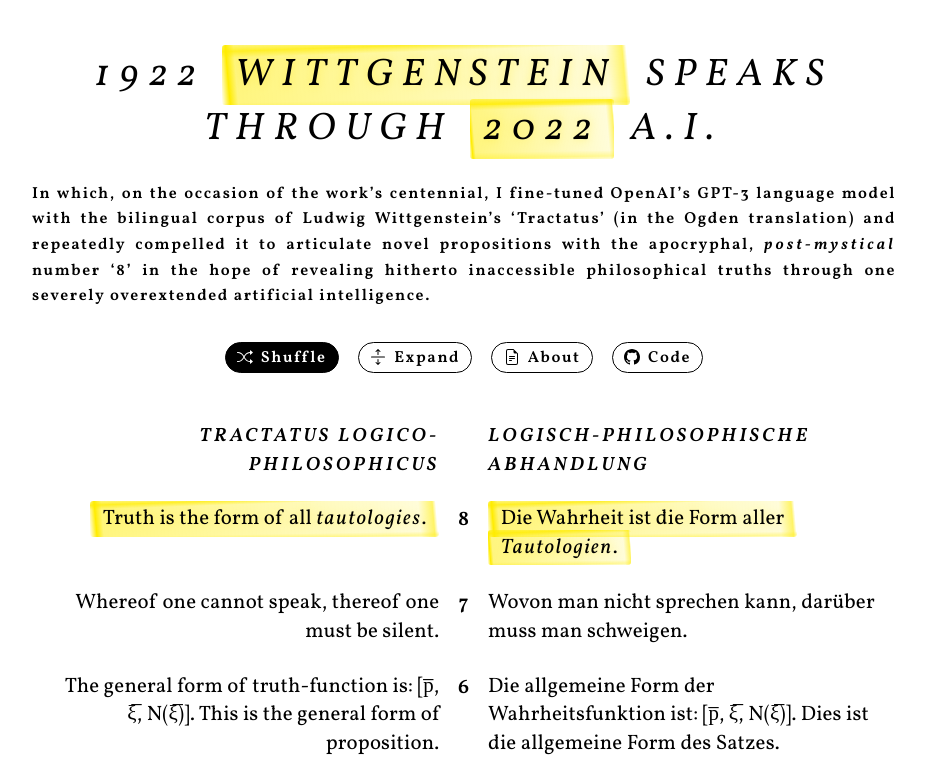
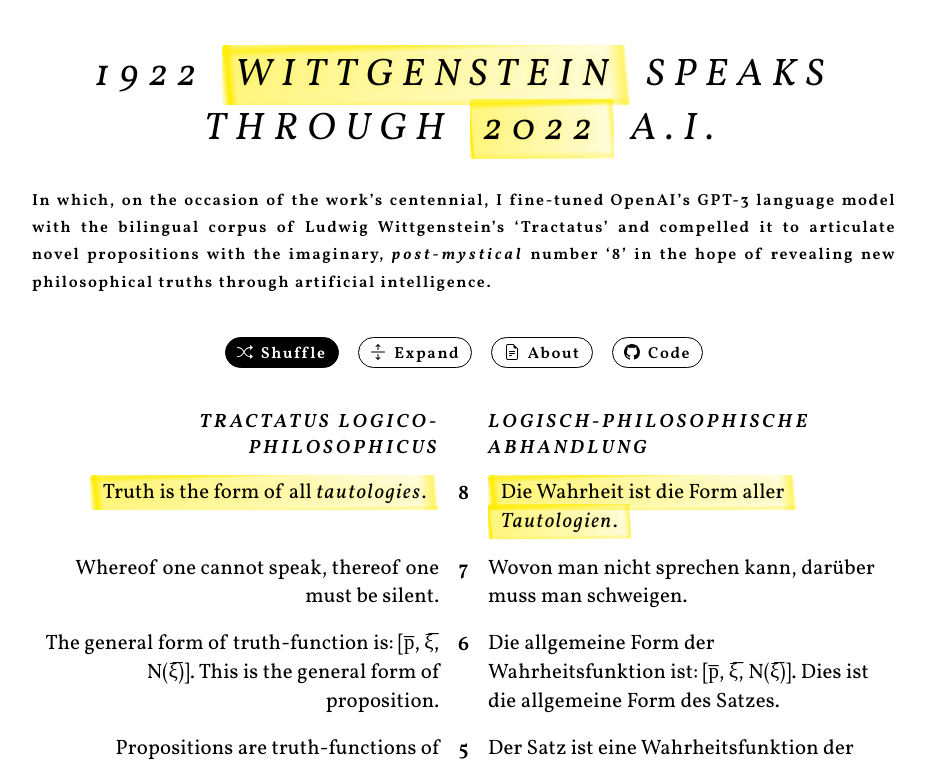
Before and after one commit to maxbbraun/wittgenstein, a plain HTML site: page index.html in a window 1280 px wide. Shown: the top 764 px of the page, without its empty margins (176-1102 px from the left). Drawn offline with nearby package versions, Linux system fonts and the light colour scheme.

Commit message:
Layout and text tweaks

```diff
--- a/index.html
+++ b/index.html
@@ -32,6 +32,7 @@
         margin-top: 3rem;
         margin-left: 3rem;
         margin-right: 3rem;
+        margin-bottom: 0;
       }
 
       h1 {
@@ -41,15 +42,22 @@
         text-transform: uppercase;
         letter-spacing: 0.6rem;
         text-align: center;
+        margin-left: 0;
+        margin-right: 0;
+        margin-top: 2rem;
+        margin-bottom: 2rem;
       }
 
       h2 {
         font-size: 1rem;
         font-weight: 600;
         letter-spacing: 0.1rem;
-        line-height: 1.6rem;
+        line-height: 1.7rem;
         text-align: justify;
-        margin-bottom: 1.5rem;
+        margin-left: 0;
+        margin-right: 0;
+        margin-top: 2rem;
+        margin-bottom: 2rem;
       }
 
       h2 em {
@@ -62,10 +70,10 @@
         table-layout: auto;
         border: none;
         border-collapse: separate;
-        border-spacing: 1rem 1.5rem;
+        border-spacing: 0 0;
       }
 
-      table.propositions th.proposition {
+      th.proposition {
         font-size: 1.2rem;
         font-weight: 600;
         font-style: italic;
@@ -73,28 +81,31 @@
         letter-spacing: 0.2rem;
       }
 
-      table.propositions th.proposition {
+      th.proposition {
         width: 50%;
       }
 
-      .proposition {
+      td.proposition {
         font-weight: 400;
         font-size: 1.3rem;
         letter-spacing: 0.01rem;
         line-height: 1.8rem;
         vertical-align: top;
+        border-top: 1rem solid transparent;
       }
 
-      .proposition em {
+      td.proposition em {
         letter-spacing: 0.1rem;
       }
 
       .english.proposition {
         text-align: right;
+        border-right: 1rem solid transparent;
       }
 
       .german.proposition {
         text-align: left;
+        border-left: 1rem solid transparent;
       }
 
       .number {
@@ -102,13 +113,14 @@
         font-size: 1.3rem;
         letter-spacing: 0.01rem;
         vertical-align: top;
+        border-top: 1rem solid transparent;
         text-align: center;
       }
 
       .buttons {
         text-align: center;
-        margin-top: 1rem;
-        margin-bottom: 1rem;
+        margin-top: 2rem;
+        margin-bottom: 2rem;
       }
 
       .button {
@@ -178,7 +190,7 @@
         display: block;
         margin-left: auto;
         margin-right: auto;
-        margin-top: 1rem;
+        margin-top: 3rem;
         margin-bottom: 0;
       }
     </style>
@@ -195,13 +207,12 @@
           on the occasion of the work’s centennial,
           I fine-tuned OpenAI’s GPT-3 language model
           with the bilingual corpus of Ludwig Wittgenstein’s ‘Tractatus’
-          (in the Ogden translation)
-          and repeatedly compelled it to
+          and compelled it to
           articulate novel propositions
-          with the apocryphal, <em>post-mystical</em> number ‘8’
+          with the imaginary, <em>post-mystical</em> number ‘8’
           in the hope of revealing
-          hitherto inaccessible philosophical truths
-          through one severely overextended artificial intelligence.
+          new philosophical truths
+          through artificial intelligence.
         </h2>
         <div class="buttons">
           <div id="shuffle-button" class="primary button">
```
